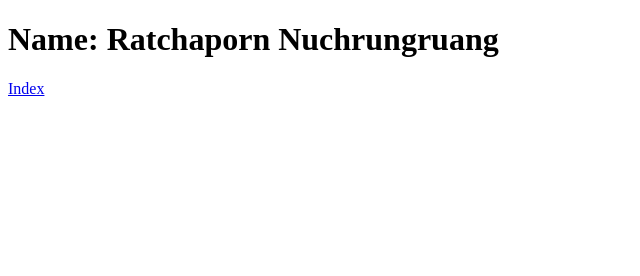
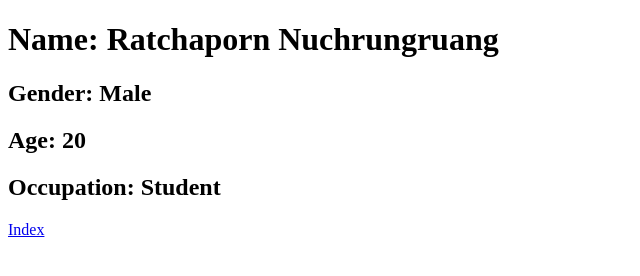
Before and after one commit to LodHoiZ/LAB03_3, a plain HTML site: page profile.html in a window 1280 px wide. Shown: the whole page, without its empty margins (0-640 px from the left). Drawn offline with Linux system fonts and the light colour scheme.

Commit message:
commit data update

```diff
--- a/profile.html
+++ b/profile.html
@@ -8,6 +8,9 @@
 </head>
 <body>
     <h1>Name: Ratchaporn Nuchrungruang</h1>
+    <h2>Gender: Male</h2>
+    <h2>Age: 20</h2>
+    <h2>Occupation: Student</h2>
     <a href="index.html">Index</a>
 </body>
 </html>
```
